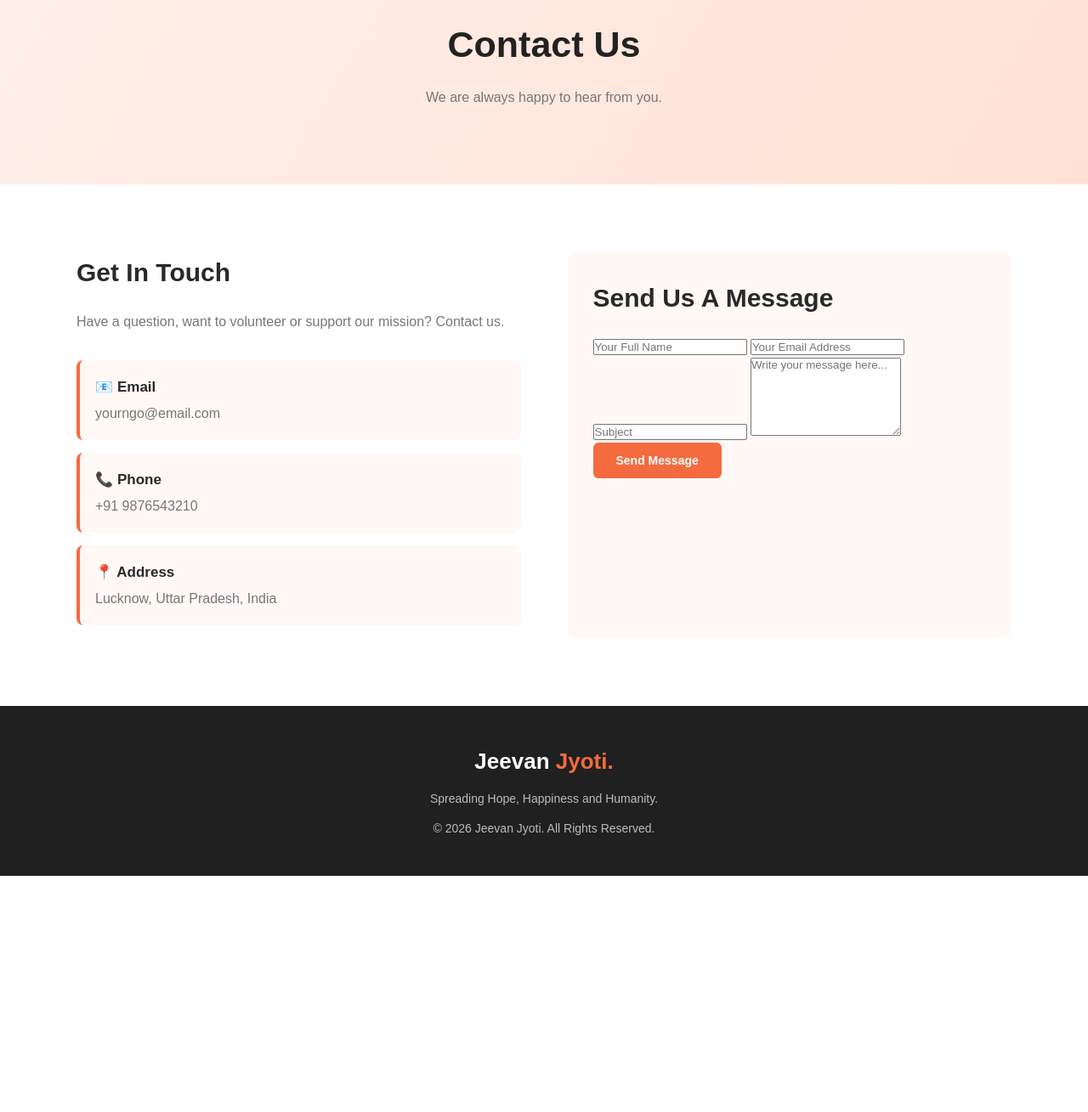
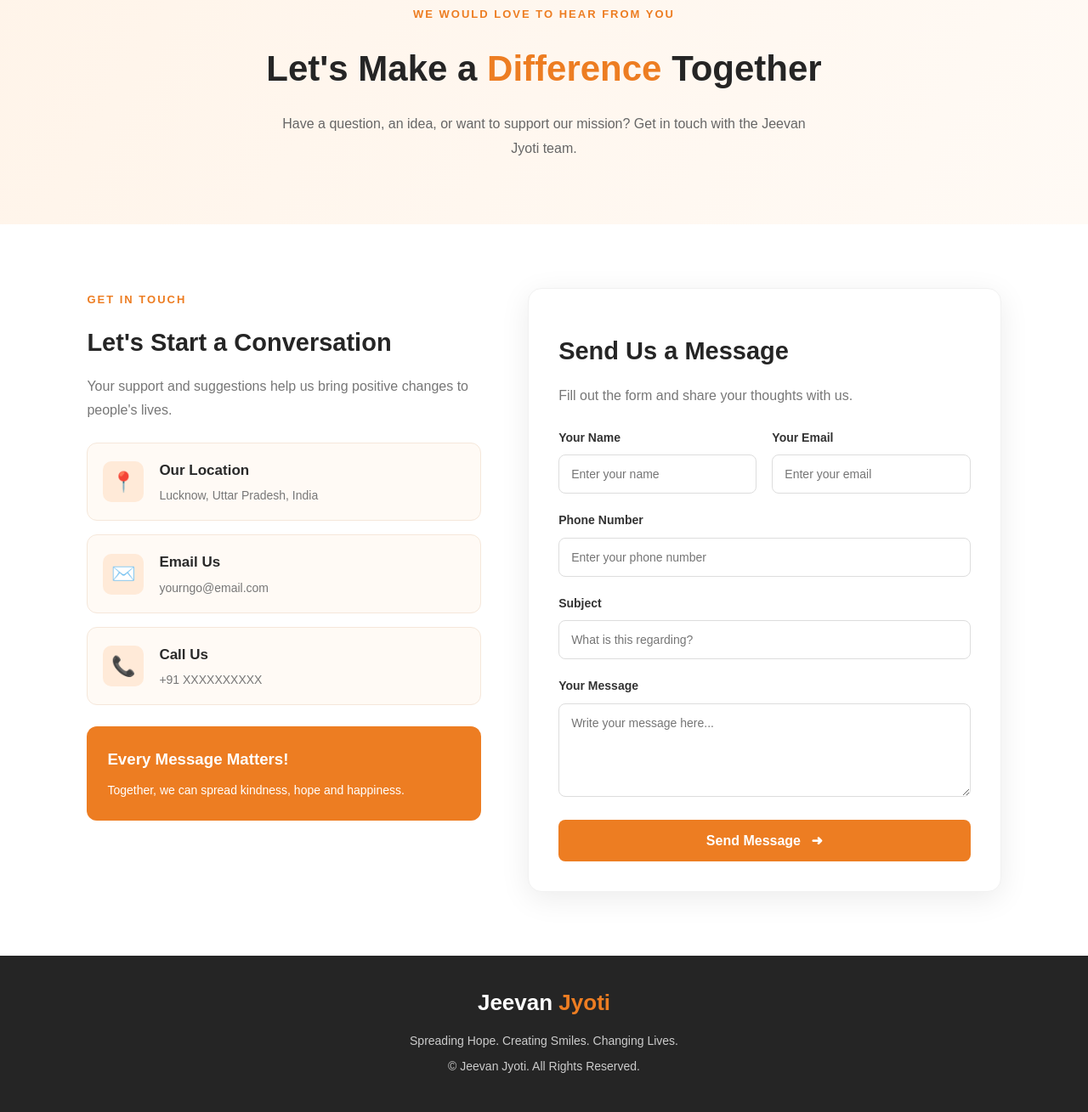
Before and after one commit to hatery/NGO-Webiste-page, a plain HTML site: page contact.html in a window 1280 px wide. Shown: the part 157-1466 px from the top of the page at 85% size. Before the commit the page ends 1188 px from the top, so only its background shows below. Drawn offline with Linux system fonts and the light colour scheme.

Commit message:
Update NGO website pages

```diff
--- a/contact.html
+++ b/contact.html
@@ -9,98 +9,134 @@
 </head>
 <body>
 
-<header>
-    <nav class="navbar">
-        <h2 class="logo">Jeevan <span>Jyoti.</span></h2>
+    <!-- Navbar -->
+    <header class="navbar">
+        <a href="index.html" class="logo">Jeevan <span>Jyoti</span></a>
 
-        <ul class="nav-links">
-            <li><a href="index.html">Home</a></li>
-            <li><a href="about.html">About Us</a></li>
-            <li><a href="causes.html">Causes</a></li>
-            <li><a href="donate.html">Donate</a></li>
-            <li><a href="contact.html">Contact</a></li>
-        </ul>
+        <nav class="nav-links">
+            <a href="index.html">Home</a>
+            <a href="about.html">About</a>
+            <a href="causes.html">Causes</a>
+            <a href="donate.html">Donate</a>
+            <a href="contact.html" class="active">Contact</a>
+        </nav>
 
-        <a href="donate.html" class="nav-btn">Donate Now</a>
-    </nav>
+        <button class="menu-toggle" aria-label="Open menu">☰</button>
     </header>
 
-<section class="page-banner">
-    <h1>Contact Us</h1>
-    <p>We are always happy to hear from you.</p>
+    <!-- Contact Hero -->
+    <section class="contact-hero">
+        <div>
+            <span class="contact-tag">WE WOULD LOVE TO HEAR FROM YOU</span>
+            <h1>Let's Make a <span>Difference</span> Together</h1>
+            <p>
+                Have a question, an idea, or want to support our mission?
+                Get in touch with the Jeevan Jyoti team.
+            </p>
+        </div>
     </section>
 
+    <!-- Contact Section -->
     <section class="contact-section">
 
         <div class="contact-info">
-
-        <h2>Get In Touch</h2>
-
+            <span class="section-label">GET IN TOUCH</span>
+            <h2>Let's Start a Conversation</h2>
             <p>
-            Have a question, want to volunteer or
-            support our mission? Contact us.
+                Your support and suggestions help us bring positive
+                changes to people's lives.
             </p>
 
-        <div class="contact-item">
-            <h3>📧 Email</h3>
+            <div class="contact-card">
+                <div class="contact-icon">📍</div>
+                <div>
+                    <h3>Our Location</h3>
+                    <p>Lucknow, Uttar Pradesh, India</p>
+                </div>
+            </div>
+
+            <div class="contact-card">
+                <div class="contact-icon">✉️</div>
+                <div>
+                    <h3>Email Us</h3>
                     <p>yourngo@email.com</p>
                 </div>
-
-        <div class="contact-item">
-            <h3>📞 Phone</h3>
-            <p>+91 9876543210</p>
             </div>
 
-        <div class="contact-item">
-            <h3>📍 Address</h3>
-            <p>Lucknow, Uttar Pradesh, India</p>
+            <div class="contact-card">
+                <div class="contact-icon">📞</div>
+                <div>
+                    <h3>Call Us</h3>
+                    <p>+91 XXXXXXXXXX</p>
+                </div>
             </div>
 
+            <div class="contact-note">
+                <h3>Every Message Matters!</h3>
+                <p>
+                    Together, we can spread kindness, hope and happiness.
+                </p>
+            </div>
         </div>
 
+        <!-- Contact Form -->
         <div class="contact-form-box">
+            <h2>Send Us a Message</h2>
+            <p>Fill out the form and share your thoughts with us.</p>
 
-        <h2>Send Us A Message</h2>
-
-        <form action="mailto:yourngo@email.com"
+            <form class="contact-form"
+                  action="mailto:yourngo@email.com"
                   method="post"
                   enctype="text/plain">
 
-            <input type="text"
-                   name="Name"
-                   placeholder="Your Full Name"
-                   required>
+                <div class="form-row">
+                    <div class="form-group">
+                        <label for="name">Your Name</label>
+                        <input type="text" id="name" name="name"
+                               placeholder="Enter your name" required>
+                    </div>
 
-            <input type="email"
-                   name="Email"
-                   placeholder="Your Email Address"
-                   required>
+                    <div class="form-group">
+                        <label for="email">Your Email</label>
+                        <input type="email" id="email" name="email"
+                               placeholder="Enter your email" required>
+                    </div>
+                </div>
 
-            <input type="text"
-                   name="Subject"
-                   placeholder="Subject"
-                   required>
+                <div class="form-group">
+                    <label for="phone">Phone Number</label>
+                    <input type="tel" id="phone" name="phone"
+                           placeholder="Enter your phone number">
+                </div>
 
-            <textarea name="Message"
-                      rows="6"
+                <div class="form-group">
+                    <label for="subject">Subject</label>
+                    <input type="text" id="subject" name="subject"
+                           placeholder="What is this regarding?">
+                </div>
+
+                <div class="form-group">
+                    <label for="message">Your Message</label>
+                    <textarea id="message" name="message" rows="5"
                               placeholder="Write your message here..."
                               required></textarea>
+                </div>
 
-            <button type="submit" class="main-btn">
-                Send Message
+                <button type="submit" class="contact-submit">
+                    Send Message <span>➜</span>
                 </button>
-
             </form>
-
         </div>
 
     </section>
 
-<footer>
-    <h2>Jeevan <span>Jyoti.</span></h2>
-    <p>Spreading Hope, Happiness and Humanity.</p>
-    <p>© 2026 Jeevan Jyoti. All Rights Reserved.</p>
+    <!-- Footer -->
+    <footer class="footer">
+        <h2>Jeevan <span>Jyoti</span></h2>
+        <p>Spreading Hope. Creating Smiles. Changing Lives.</p>
+        <p>© <span id="year"></span> Jeevan Jyoti. All Rights Reserved.</p>
     </footer>
 
+    <script src="script.js"></script>
 </body>
 </html>
--- a/style.css
+++ b/style.css
@@ -791,82 +791,240 @@ header {
 
 /* 13. CONTACT PAGE */
 
+
+/* ===== CONTACT PAGE ===== */
+
+.contact-hero {
+    background: linear-gradient(120deg, #fff4e9, #fffaf5);
+    padding: 75px 8%;
+    text-align: center;
+}
+
+.contact-tag,
+.section-label {
+    color: #ed7d22;
+    font-size: 13px;
+    font-weight: 700;
+    letter-spacing: 2px;
+}
+
+.contact-hero h1 {
+    font-size: 42px;
+    color: #252525;
+    margin: 18px 0;
+}
+
+.contact-hero h1 span {
+    color: #ed7d22;
+}
+
+.contact-hero p {
+    max-width: 620px;
+    margin: auto;
+    color: #666;
+    line-height: 1.8;
+}
+
 .contact-section {
-    max-width: 1150px;
-    margin: 80px auto;
-    padding: 0 25px;
-
+    padding: 75px 8%;
     display: grid;
-    grid-template-columns: 1fr 1fr;
+    grid-template-columns: 1fr 1.2fr;
     gap: 55px;
+    align-items: start;
 }
 
 .contact-info h2,
 .contact-form-box h2 {
-    font-size: 30px;
+    font-size: 29px;
+    color: #252525;
+    margin: 15px 0;
+}
+
+.contact-info > p,
+.contact-form-box > p {
+    color: #777;
+    line-height: 1.7;
+    margin-bottom: 25px;
+}
+
+.contact-card {
+    display: flex;
+    align-items: center;
+    gap: 18px;
+    background: #fffaf5;
+    padding: 18px;
+    border-radius: 12px;
+    margin: 16px 0;
+    border: 1px solid #f5e7da;
+    transition: 0.3s;
+}
+
+.contact-card:hover {
+    transform: translateY(-4px);
+    box-shadow: 0 8px 22px rgba(0, 0, 0, 0.07);
+}
+
+.contact-icon {
+    width: 48px;
+    height: 48px;
+    background: #ffead8;
+    display: flex;
+    align-items: center;
+    justify-content: center;
+    border-radius: 10px;
+    font-size: 23px;
+    flex-shrink: 0;
+}
+
+.contact-card h3 {
+    color: #292929;
+    margin-bottom: 5px;
+    font-size: 17px;
+}
+
+.contact-card p {
+    color: #777;
+    font-size: 14px;
+    overflow-wrap: anywhere;
+}
+
+.contact-note {
+    background: #ed7d22;
+    color: white;
+    padding: 24px;
+    border-radius: 12px;
+    margin-top: 25px;
+}
+
+.contact-note h3 {
+    margin-bottom: 10px;
+}
+
+.contact-note p {
+    line-height: 1.6;
+    font-size: 14px;
+}
+
+/* Contact Form */
+
+.contact-form-box {
+    background: white;
+    padding: 35px;
+    border-radius: 16px;
+    box-shadow: 0 8px 35px rgba(0, 0, 0, 0.08);
+    border: 1px solid #f1f1f1;
+}
+
+.form-row {
+    display: grid;
+    grid-template-columns: 1fr 1fr;
+    gap: 18px;
+}
+
+.form-group {
     margin-bottom: 20px;
 }
 
-.contact-info > p {
-    color: #777777;
-    line-height: 1.8;
-    margin-bottom: 30px;
+.form-group label {
+    display: block;
+    color: #333;
+    font-weight: 600;
+    margin-bottom: 9px;
+    font-size: 14px;
 }
 
-.contact-item {
-    background: #fff8f5;
-    padding: 18px;
+.form-group input,
+.form-group textarea {
+    width: 100%;
+    padding: 14px;
+    border: 1px solid #ddd;
     border-radius: 8px;
-    margin-bottom: 15px;
-    border-left: 4px solid #f36b3f;
+    font-family: inherit;
+    font-size: 14px;
+    outline: none;
+    transition: 0.3s;
 }
 
-.contact-item h3 {
-    font-size: 17px;
-    margin-bottom: 5px;
+.form-group input:focus,
+.form-group textarea:focus {
+    border-color: #ed7d22;
+    box-shadow: 0 0 0 3px rgba(237, 125, 34, 0.1);
 }
 
-.contact-item p {
-    color: #777777;
-}
-
-
-/* 14. CONTACT FORM */
-
-.contact-form-box {
-    background: #fff8f5;
-    padding: 30px;
-    border-radius: 12px;
-}
-
-.contact-form {
-    display: flex;
-    flex-direction: column;
-    gap: 16px;
-}
-
-.contact-form input,
-.contact-form textarea {
-    width: 100%;
-    padding: 15px;
-    border: 1px solid #dddddd;
-    border-radius: 7px;
-    font-size: 14px;
-    outline: none;
-    background: white;
-}
-
-.contact-form input:focus,
-.contact-form textarea:focus {
-    border-color: #f36b3f;
-}
-
-.contact-form textarea {
+.form-group textarea {
     resize: vertical;
 }
 
-.contact-form button {
-    font-family: inherit;
+.contact-submit {
+    width: 100%;
+    padding: 15px;
+    background: #ed7d22;
+    color: white;
+    border: none;
+    border-radius: 8px;
+    font-size: 16px;
+    font-weight: 600;
+    cursor: pointer;
+    transition: 0.3s;
+}
+
+.contact-submit:hover {
+    background: #d96812;
+    transform: translateY(-2px);
+}
+
+.contact-submit span {
+    margin-left: 8px;
+}
+
+/* Footer */
+
+.footer {
+    background: #252525;
+    color: white;
+    text-align: center;
+    padding: 35px 15px;
+}
+
+.footer h2 {
+    margin-bottom: 12px;
+}
+
+.footer h2 span {
+    color: #ed7d22;
+}
+
+.footer p {
+    color: #ccc;
+    margin: 8px 0;
+    font-size: 14px;
+}
+
+/* Responsive Contact Page */
+
+@media (max-width: 768px) {
+    .contact-hero {
+        padding: 55px 6%;
+    }
+
+    .contact-hero h1 {
+        font-size: 32px;
+    }
+
+    .contact-section {
+        grid-template-columns: 1fr;
+        padding: 45px 6%;
+        gap: 35px;
+    }
+
+    .contact-form-box {
+        padding: 25px 18px;
+    }
+
+    .form-row {
+        grid-template-columns: 1fr;
+        gap: 0;
+    }
 }
 
 
```
Lines whose indentation alone changed are shown as unchanged.
